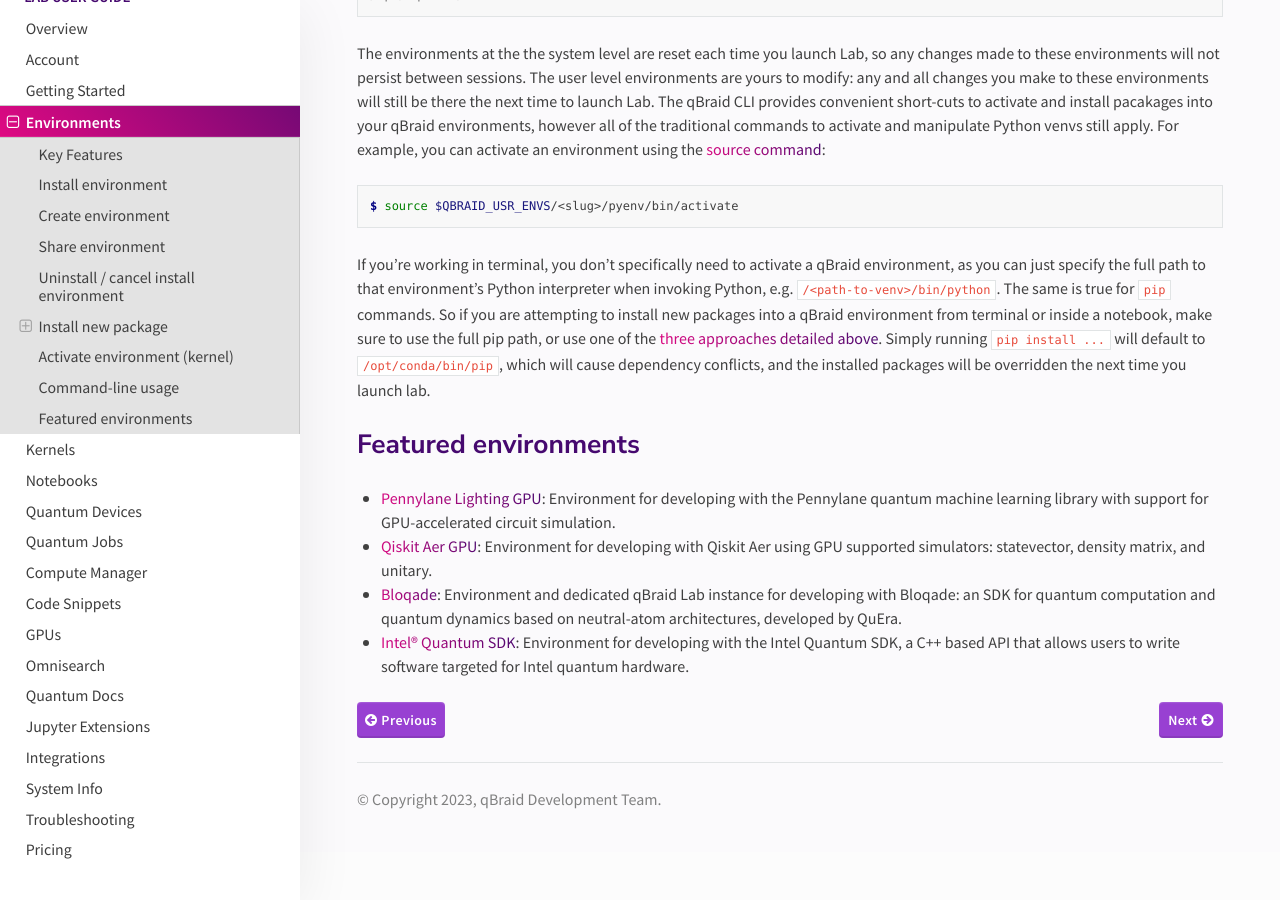
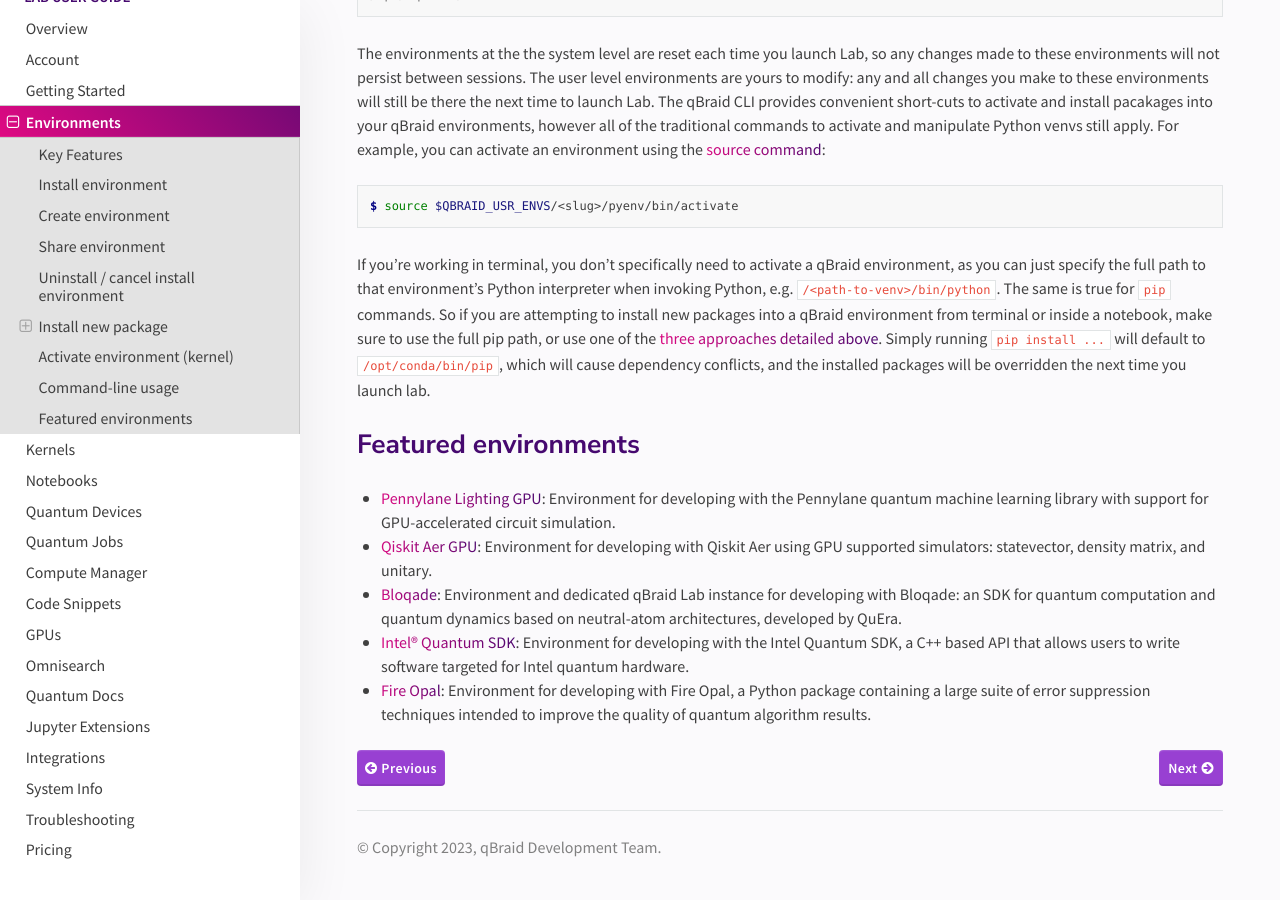
Before and after one commit to qBraid/qBraid-Lab, a Sphinx documentation site: the page built from docs/lab/environments.rst, in a window 1280 px wide and 900 px high, scrolled down 7891 px. Built offline with Sphinx 7.4.7 and the Read the Docs theme 2.0.0, drawn with Linux system fonts in a browser that asks for light colours; before the commit the page ends 8743 px from its top, so only the background shows below that.

Commit message:
add back fire opal docs

```diff
--- a/docs/conf.py
+++ b/docs/conf.py
@@ -31,7 +31,6 @@
     "*.pytest_cache",
     "*.ipynb_checkpoints",
     "*tests",
-    "*lab/fire_opal.rst"
 ]
 
 # -- Options for HTML output -------------------------------------------------
--- a/docs/lab/environments.rst
+++ b/docs/lab/environments.rst
@@ -290,3 +290,4 @@
 - `Qiskit Aer GPU <gpu.html#qiskit-aer>`_: Environment for developing with Qiskit Aer using GPU supported simulators: statevector, density matrix, and unitary.
 - `Bloqade <bloqade.html>`_: Environment and dedicated qBraid Lab instance for developing with Bloqade: an SDK for quantum computation and quantum dynamics based on neutral-atom architectures, developed by QuEra.
 - `Intel® Quantum SDK <intel.html>`_: Environment for developing with the Intel Quantum SDK, a C++ based API that allows users to write software targeted for Intel quantum hardware.
+- `Fire Opal <fire_opal.html>`_: Environment for developing with Fire Opal, a Python package containing a large suite of error suppression techniques intended to improve the quality of quantum algorithm results.
```
